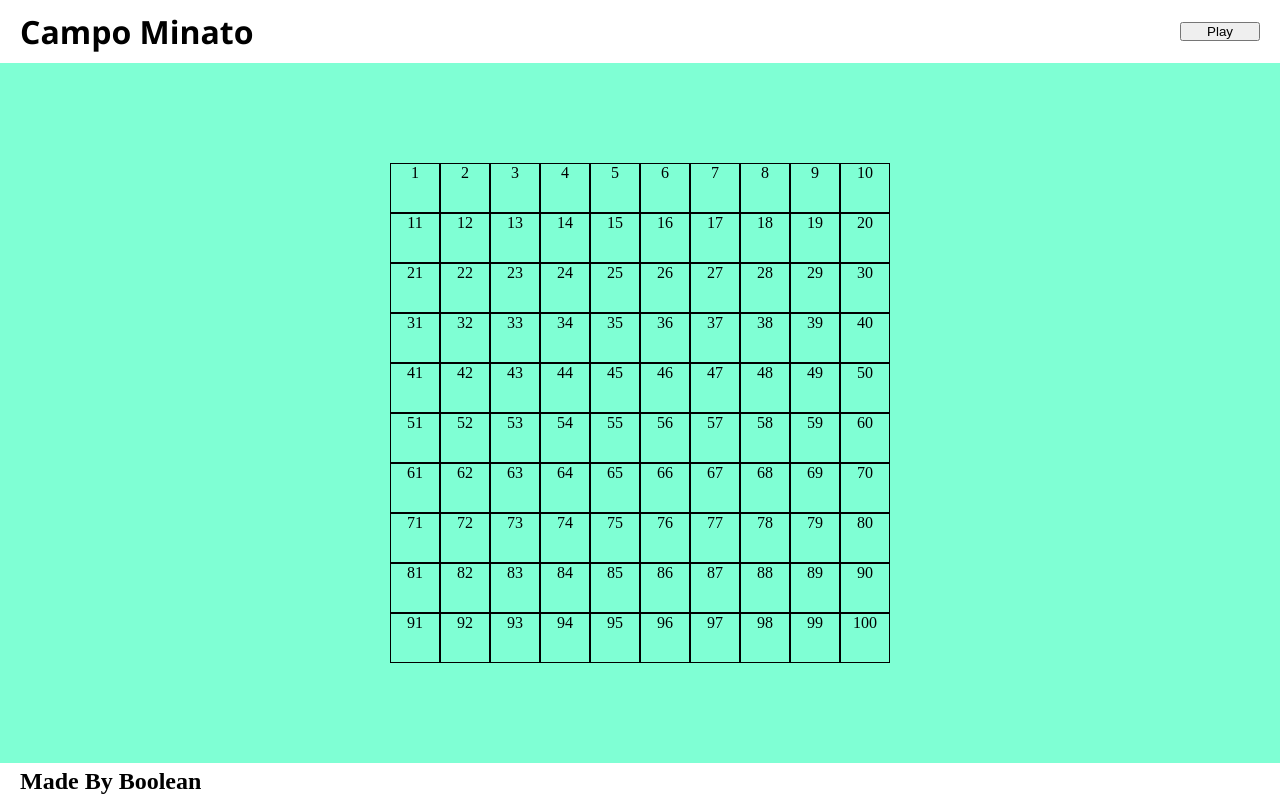
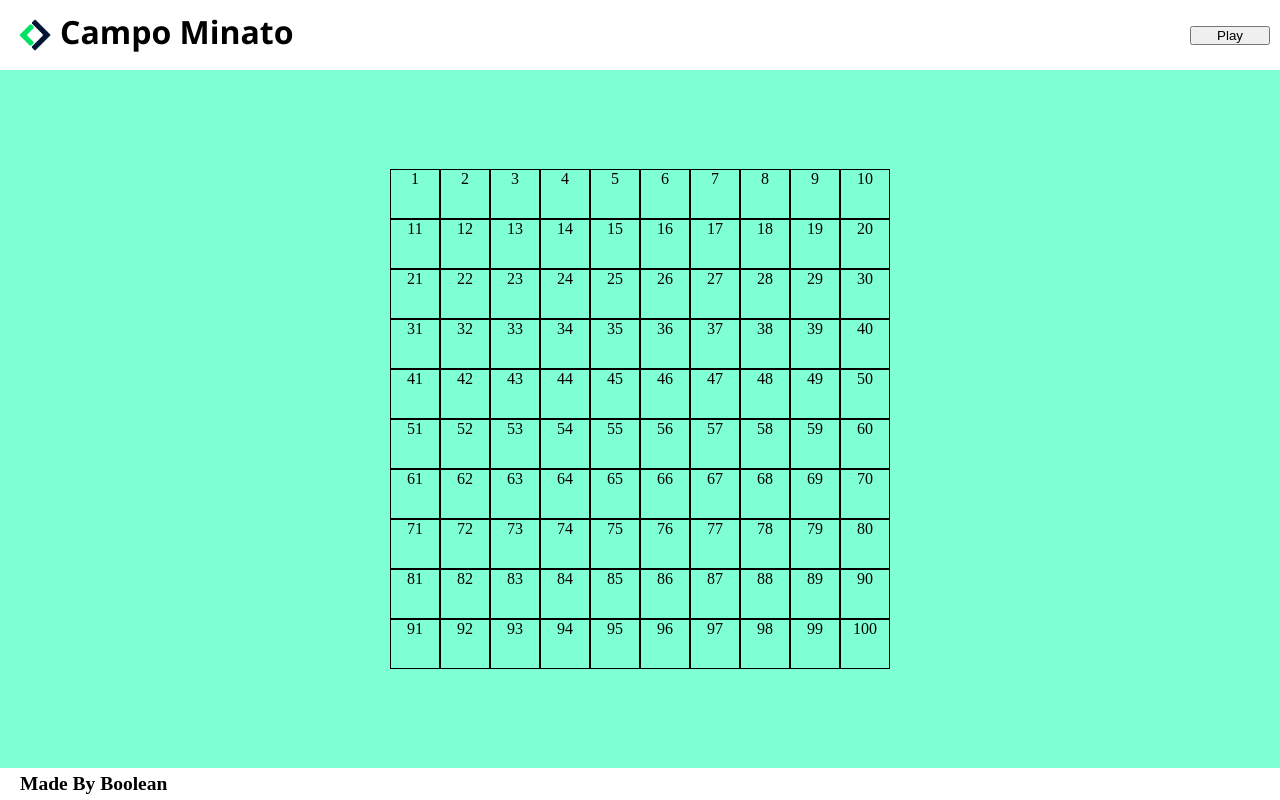
Before and after one commit to gaetano-94/js-campominato-grid, a plain HTML site: page index.html in a window 1280 px wide. Drawn offline with Linux system fonts and the light colour scheme.

Commit message:
feat: logo

```diff
--- a/css/style.css
+++ b/css/style.css
@@ -24,7 +24,11 @@ header {
   display: flex;
   align-items: center;
   justify-content: space-between;
-  padding: 10px 20px;
+  padding: 10px 10px;
+}
+
+.box-header {
+  display: flex;
 }
 
 header h1 {
@@ -33,6 +37,10 @@ header h1 {
 
 header button {
   padding: 0px 25px;
+}
+
+header img {
+  width: 50px;
 }
 
 /*
@@ -67,6 +75,7 @@ FOOTER
 */
 footer {
   padding: 5px 20px;
+  font-size: 13px;
 }
 /*
 UTILITY
--- a/index.html
+++ b/index.html
@@ -11,7 +11,10 @@
   <body>
     <!-- HEADER -->
     <header>
-      <h1>Campo Minato</h1>
+      <div class="box-header">
+        <img src="img/mobile-logo.png" alt="logo" />
+        <h1>Campo Minato</h1>
+      </div>
       <button type="button">Play</button>
     </header>
     <!-- /HEADER -->
```
Also changed, not shown: img/mobile-logo.png (added).
